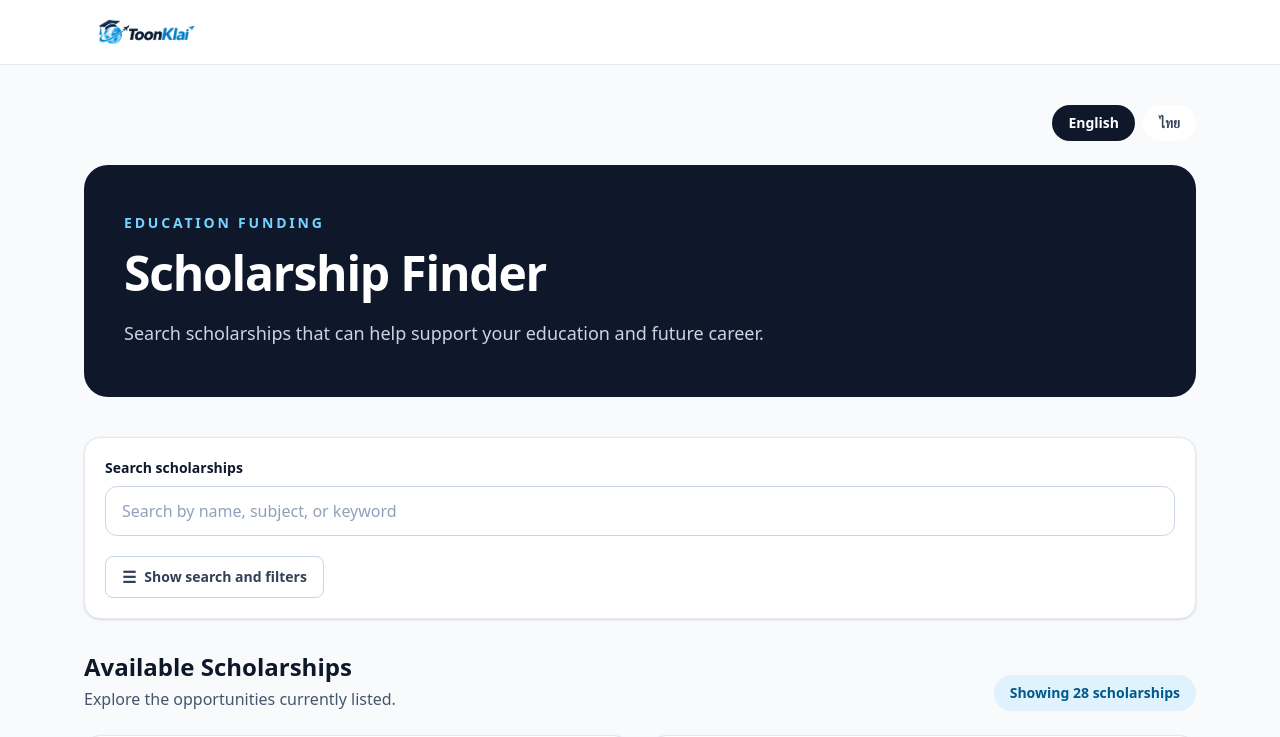
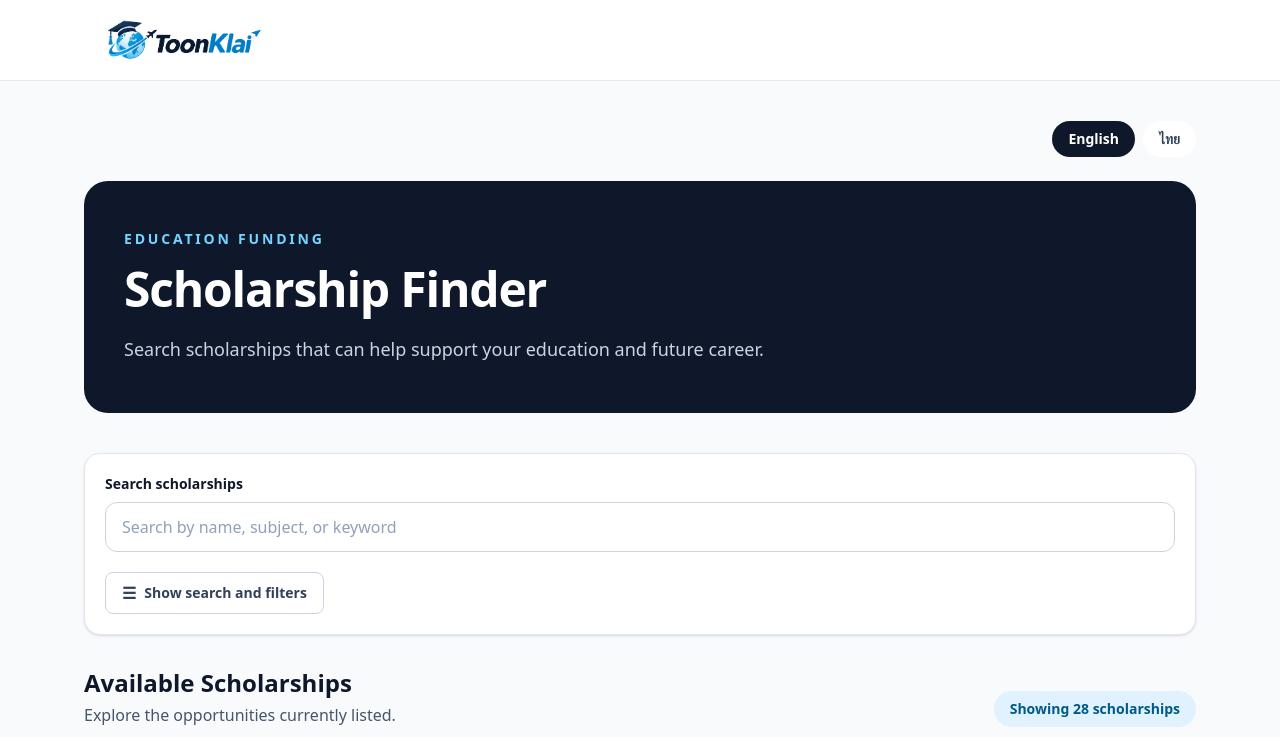
Before and after one commit to chayanitsaekhu-tech/ToonKlai, a Next.js app: page /en in a window 1280 px wide. Shown: the top 737 px of the page. Built offline with nearby package versions, Linux system fonts and the light colour scheme.

Commit message:
make the logo bigger

```diff
--- a/app/[locale]/layout.tsx
+++ b/app/[locale]/layout.tsx
@@ -59,7 +59,7 @@
     <html lang={locale}>
       <body className="bg-slate-50 text-slate-900 antialiased">
         <header className="border-b border-slate-200 bg-white">
-        <div className="mx-auto flex h-16 w-full max-w-6xl items-center px-5">
+          <div className="mx-auto flex h-20 w-full max-w-6xl items-center px-5">
             <Link
               href={`/${locale}`}
               aria-label="ToonKlai"
@@ -68,10 +68,10 @@
               <Image
                 src="/toonklai-logo.png"
                 alt="ToonKlai"
-              width={150}
-              height={45}
+                width={240}
+                height={70}
                 priority
-              className="h-10 w-auto object-contain"
+                className="h-16 w-auto object-contain"
               />
             </Link>
           </div>
```
Lines whose indentation alone changed are shown as unchanged.
